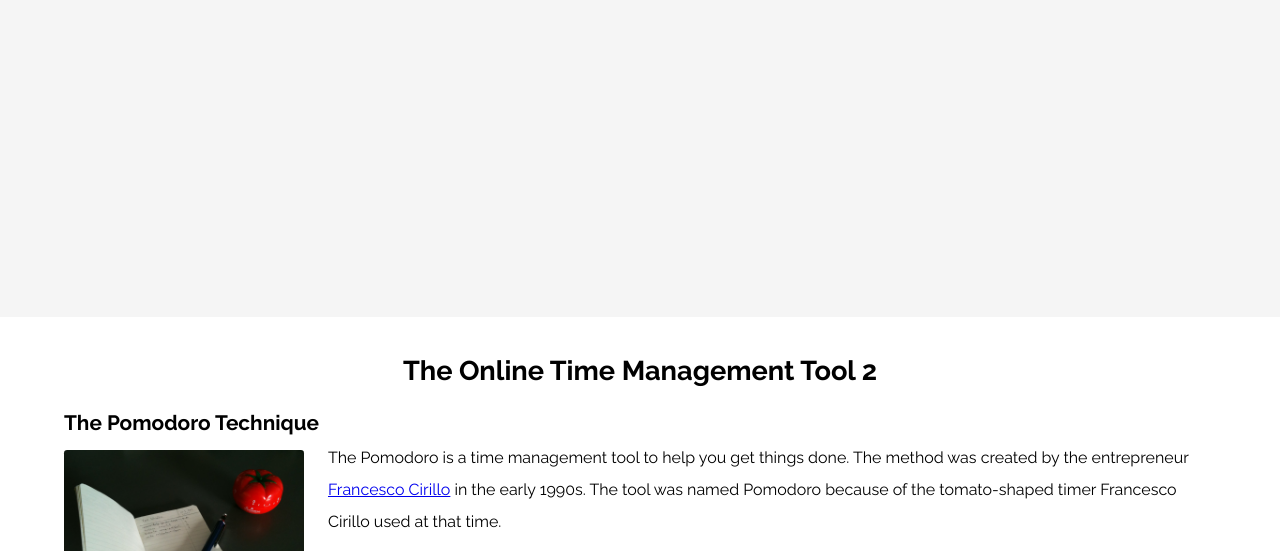
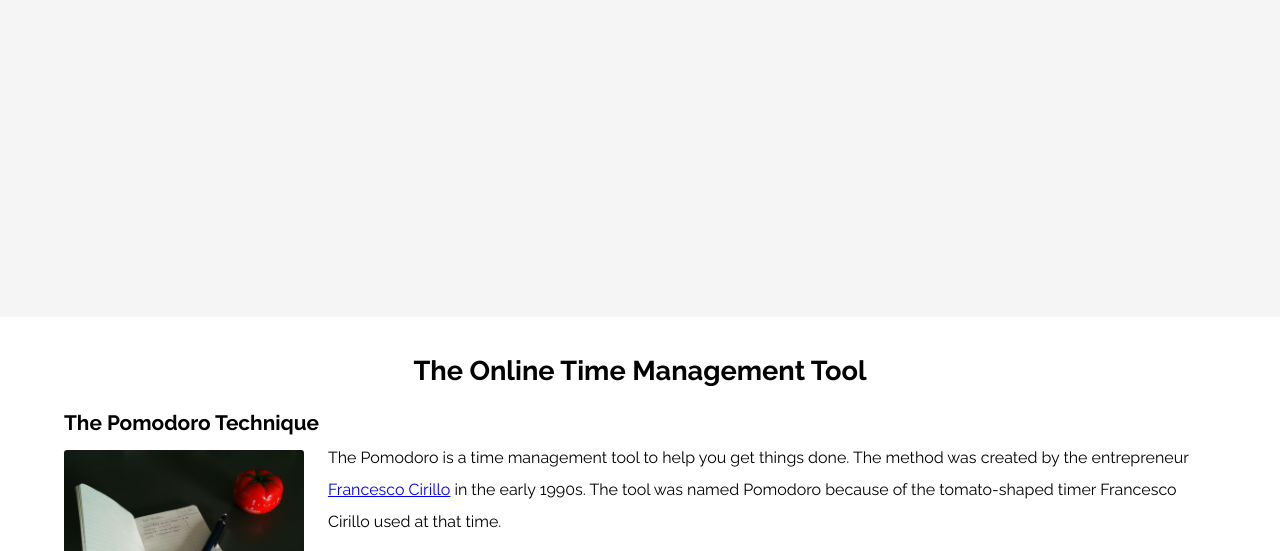
Before and after one commit to diegonf/Project__Personal__Pomodoro, a website with bundled scripts: page index.html in a window 1280 px wide. Shown: the part 483-1034 px from the top of the page. Built offline with nearby package versions, Linux system fonts and the light colour scheme.

Commit message:
index.html: desfeito teste

```diff
--- a/index.html
+++ b/index.html
@@ -96,7 +96,7 @@
       </section>
 
       <section class="textcontent--container">
-        <h2 class="sectionTitle" id="thetechnique">The Online Time Management Tool 2</h2>
+        <h2 class="sectionTitle" id="thetechnique">The Online Time Management Tool</h2>
         <div class="textcontent__pomodoro textcontent">
           <h2 class="textcontent__h2">The Pomodoro Technique</h2>
           <div class="textcontent__pomodoro--img">
```
